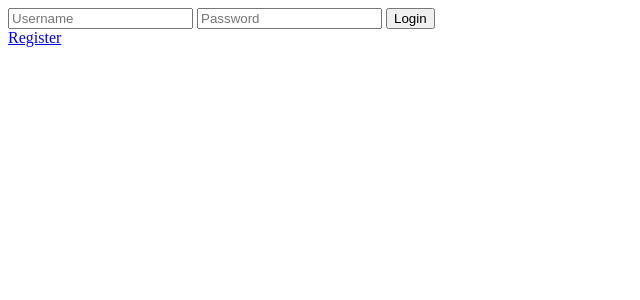
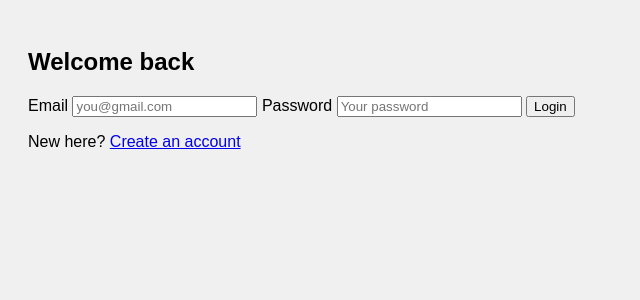
Before and after one commit to mdafsahuzzamanswachha-blip/Talk-to-Connect, a Flask app: page /login in a window 1280 px wide. Shown: the top 300 px of the page, without its empty margins (0-640 px from the left). Run offline with Flask 3, Linux system fonts and the light colour scheme.

Commit message:
Update login.html

```diff
--- a/templates/login.html
+++ b/templates/login.html
@@ -1,12 +1,37 @@
-<!DOCTYPE html>
-<html>
-<head><title>Login</title></head>
-<body>
-  <form method="POST">
-    <input name="username" placeholder="Username" required />
-    <input name="password" type="password" placeholder="Password" required />
-    <button type="submit">Login</button>
-  </form>
-  <a href="/register">Register</a>
+<!doctype html>
+<html lang="en">
+<head>
+  <meta charset="UTF-8" />
+  <meta name="viewport" content="width=device-width, initial-scale=1.0" />
+  <title>TC Chat - Login</title>
+  <link rel="stylesheet" href="{{ url_for('static', filename='css/style.css') }}" />
+</head>
+<body class="auth">
+  <div class="auth-card">
+    <h2>Welcome back</h2>
+    {% with messages = get_flashed_messages() %}
+      {% if messages %}
+        <div class="error">
+          {% for msg in messages %}
+            <p>{{ msg }}</p>
+          {% endfor %}
+        </div>
+      {% endif %}
+    {% endwith %}
+
+    <form method="POST" action="{{ url_for('login') }}">
+      <label for="email">Email</label>
+      <input type="email" name="email" placeholder="you@gmail.com" required />
+
+      <label for="password">Password</label>
+      <input type="password" name="password" placeholder="Your password" required />
+
+      <button type="submit">Login</button>
+    </form>
+
+    <p class="muted">
+      New here? <a href="{{ url_for('register') }}">Create an account</a>
+    </p>
+  </div>
 </body>
 </html>
```
